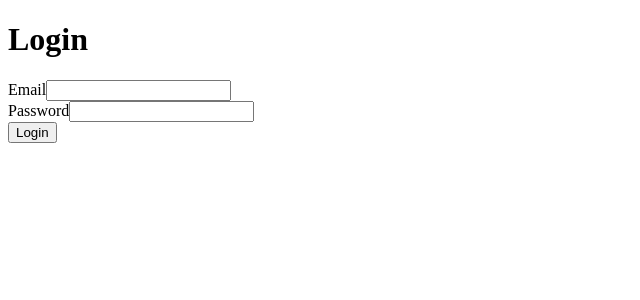
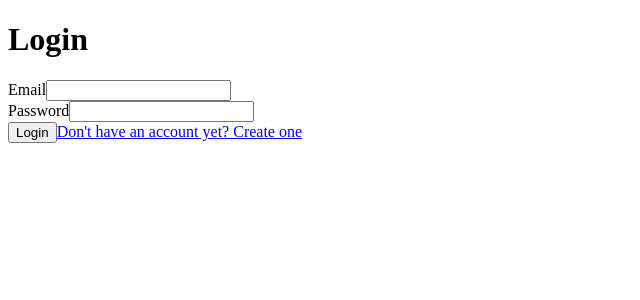
Before and after one commit to arthur-lage/recipes-book, a React (Vite) app in the folder web/: page /login in a window 1280 px wide. Shown: the top 300 px of the page, without its empty margins (0-640 px from the left). Built offline with nearby package versions, Linux system fonts and the light colour scheme.

Commit message:
create user context, changes to login and register html

```diff
--- a/web/src/App.tsx
+++ b/web/src/App.tsx
@@ -5,23 +5,28 @@ import { PrivateRoute } from "./components/PrivateRoute";
 import { Register } from "./pages/Register";
 import { Dashboard } from "./pages/Dashboard";
 import { Login } from "./pages/Login";
+import { UserProvider } from "./contexts/UserContext";
 
 export function App() {
   return (
     <>
+      <UserProvider>
         <Routes>
+          {/*@ts-ignore*/}
           <Route path="/register" element={<Register />} />
+          {/*@ts-ignore*/}
           <Route path="/login" element={<Login />} />
 
           <Route
             path="/"
             element={
               <PrivateRoute>
-              <Route element={<Dashboard />} />
+                <Dashboard />
               </PrivateRoute>
             }
           />
         </Routes>
+      </UserProvider>
     </>
   );
 }
--- a/web/src/components/PrivateRoute/index.tsx
+++ b/web/src/components/PrivateRoute/index.tsx
@@ -1,6 +1,5 @@
 import { Navigate } from "react-router-dom";
 
-export function PrivateRoute({ children }: any) {
-  const auth = false;
+export function PrivateRoute({ children, auth }: any) {
   return auth ? children : <Navigate to="/login" />;
 }
--- /dev/null
+++ b/web/src/contexts/UserContext.tsx
@@ -0,0 +1,51 @@
+import { useState, createContext } from "react";
+
+type User = {
+  id: string;
+  name: string;
+  email: string;
+};
+
+type UserContextProps = {
+  user: User | null;
+  handleSetUser: (user: User | null) => void;
+  isAuth: boolean;
+  token: string | null;
+  handleSetToken: (token: string | null) => void;
+  handleSetIsAuth: (isAuth: boolean) => void;
+};
+
+export const UserContext = createContext({} as UserContextProps);
+
+type Props = {
+  children: React.ReactNode;
+};
+
+export function UserProvider({ children }: Props) {
+  const [user, setUser] = useState<User | null>({} as User);
+  const [token, setToken] = useState<string | null>(null);
+  const [isAuth, setIsAuth] = useState<boolean>(false);
+
+  const handleSetUser = (user: User | null) => {
+    setUser(user);
+  };
+
+  const handleSetToken = (token: string | null) => {
+    setToken(token);
+  };
+
+  const handleSetIsAuth = (isAuth: boolean) => {
+    setIsAuth(isAuth);
+  };
+
+  const value = {
+    user,
+    handleSetUser,
+    isAuth,
+    token,
+    handleSetToken,
+    handleSetIsAuth,
+  };
+
+  return <UserContext.Provider value={value}>{children}</UserContext.Provider>;
+}
--- /dev/null
+++ b/web/src/hooks/useAuth.tsx
@@ -0,0 +1,8 @@
+import { useContext } from "react";
+import { UserContext } from "../contexts/UserContext";
+
+export function useAuth() {
+  const value = useContext(UserContext);
+
+  return value;
+}
--- a/web/src/pages/Login/index.tsx
+++ b/web/src/pages/Login/index.tsx
@@ -1,9 +1,18 @@
-import { useState } from "react";
+import { useEffect, useState } from "react";
+
+import { Link, useNavigate } from "react-router-dom";
+
 import { api } from "../../services/api";
 
+import { useAuth } from "../../hooks/useAuth";
+
 export function Login() {
+  const { isAuth } = useAuth();
+
   const [email, setEmail] = useState("");
   const [password, setPassword] = useState("");
+
+  const navigate = useNavigate();
 
   async function submitForm(e: React.FormEvent) {
     e.preventDefault();
@@ -18,6 +27,13 @@ export function Login() {
 
     console.log(res.data);
   }
+
+  useEffect(() => {
+    if (isAuth) {
+      //@ts-ignore
+      navigate("/");
+    }
+  }, [isAuth]);
 
   return (
     <div>
@@ -43,6 +59,8 @@ export function Login() {
           />
         </div>
         <button type="submit">Login</button>
+
+        <Link to="/register">Don't have an account yet? Create one</Link>
       </form>
     </div>
   );
--- a/web/src/pages/Register/index.tsx
+++ b/web/src/pages/Register/index.tsx
@@ -1,10 +1,19 @@
-import { useState } from "react";
+import { useEffect, useState } from "react";
+
+import { Link, useNavigate } from "react-router-dom";
+
 import { api } from "../../services/api";
 
+import { useAuth } from "../../hooks/useAuth";
+
 export function Register() {
+  const { isAuth } = useAuth();
+
   const [name, setName] = useState("");
   const [email, setEmail] = useState("");
   const [password, setPassword] = useState("");
+
+  const navigate = useNavigate();
 
   async function submitForm(e: React.FormEvent) {
     e.preventDefault();
@@ -21,6 +30,13 @@ export function Register() {
 
     console.log(res.data);
   }
+
+  useEffect(() => {
+    if (isAuth) {
+      //@ts-ignore
+      navigate("/");
+    }
+  }, [isAuth]);
 
   return (
     <div>
@@ -55,6 +71,8 @@ export function Register() {
           />
         </div>
         <button type="submit">Register</button>
+
+        <Link to="/login">Already have an account? Login</Link>
       </form>
     </div>
   );
```
Lines whose indentation alone changed are shown as unchanged.
